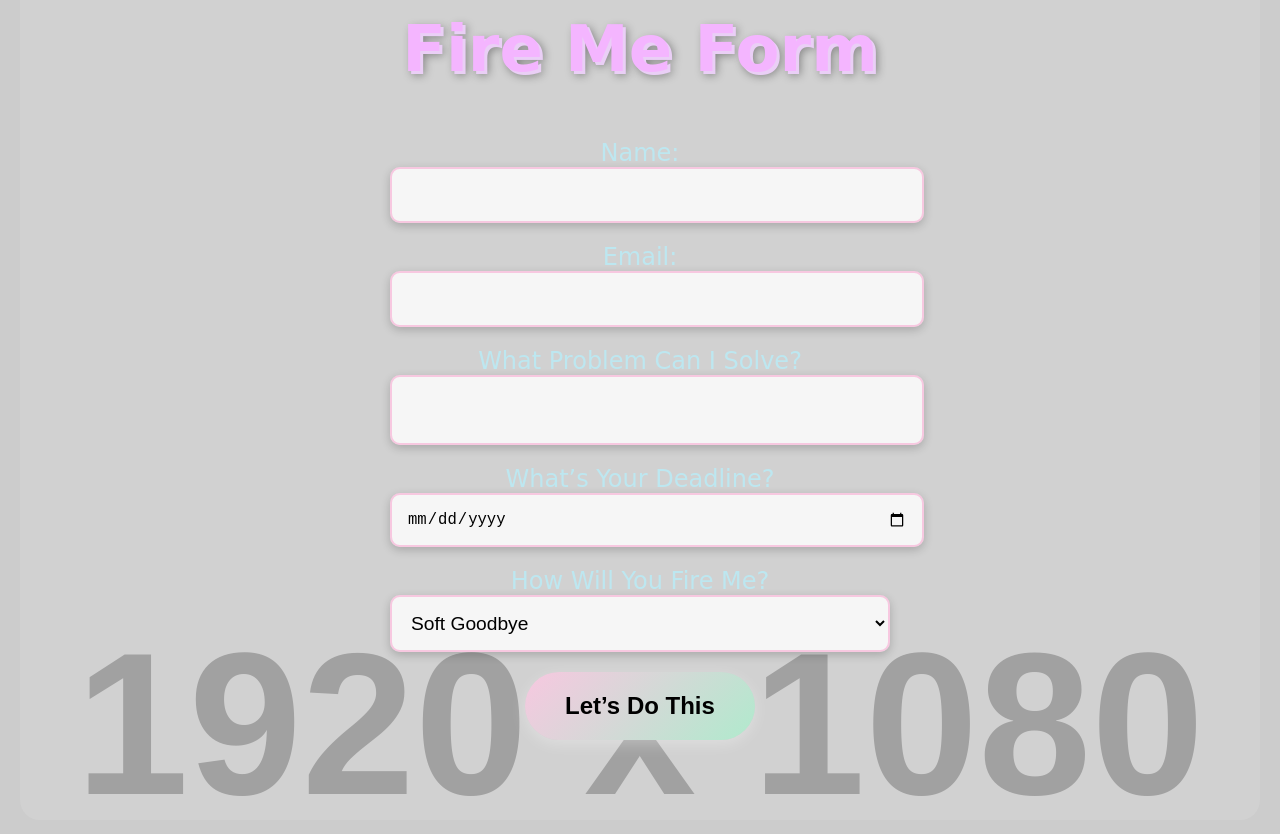
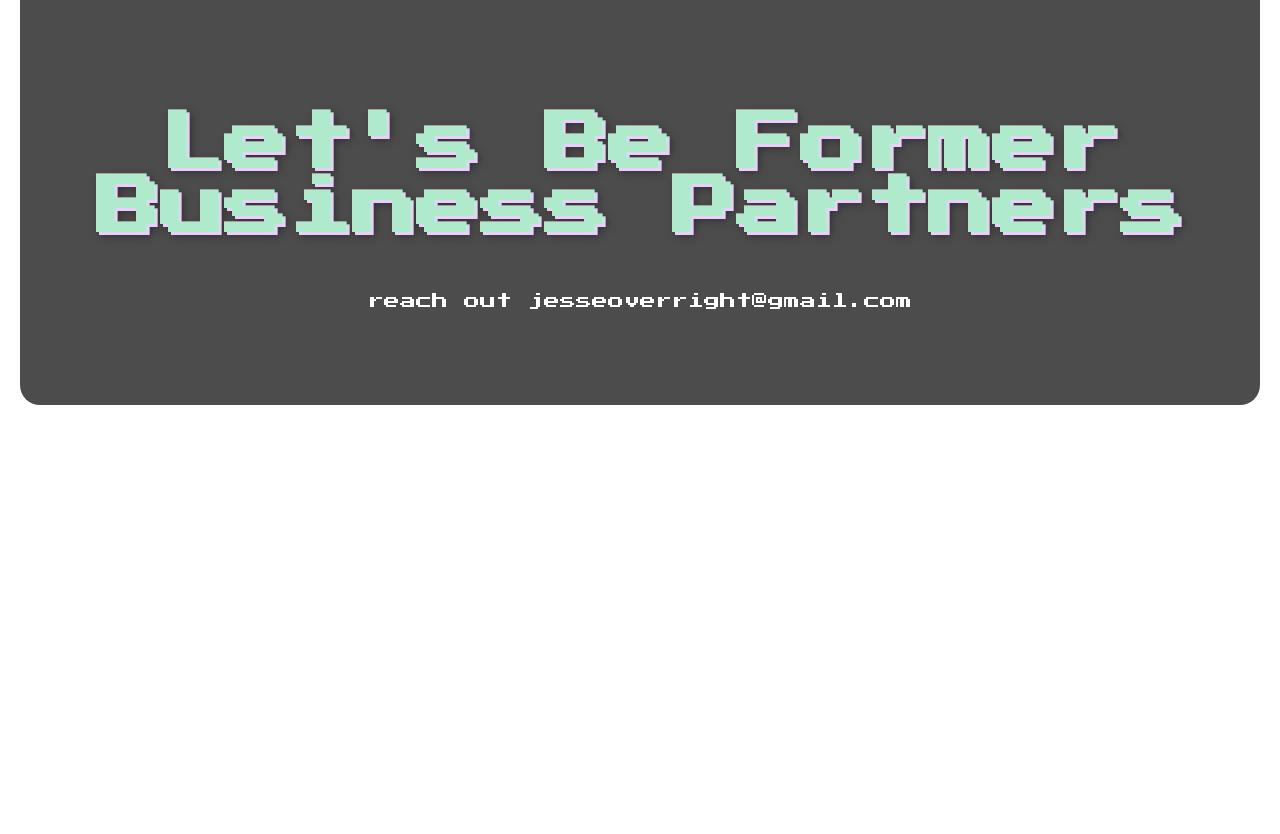
Before and after one commit to leftunder/firejesseoverright.github.io, a plain HTML site: page index.html in a window 1280 px wide. Shown: the part 1260-2094 px from the top of the page. After the commit the page ends 1685 px from the top, so only its background shows below. Drawn offline with Linux system fonts and the light colour scheme; placeholder pictures from the web are drawn by us; a web font is replaced by a local one.

Commit message:
Updates style

```diff
--- a/index.html
+++ b/index.html
@@ -20,29 +20,8 @@
     </div>
 
     <div class="form-section" id="fire-me-form">
-        <h2>Fire Me Form</h2>
-        <form>
-            <label for="name">Name:</label>
-            <input type="text" id="name" name="name" required>
-
-            <label for="email">Email:</label>
-            <input type="email" id="email" name="email" required>
-
-            <label for="problem">What Problem Can I Solve?</label>
-            <textarea id="problem" name="problem" required></textarea>
-
-            <label for="deadline">What’s Your Deadline?</label>
-            <input type="date" id="deadline" name="deadline">
-
-            <label for="firing-style">How Will You Fire Me?</label>
-            <select id="firing-style" name="firing-style">
-                <option value="soft-goodbye">Soft Goodbye</option>
-                <option value="grand-exit">Grand Exit</option>
-                <option value="public-roast">Public Roast</option>
-            </select>
-
-            <button type="submit" class="cta-button">Let’s Do This</button>
-        </form>
+        <h2>Let's Be Former Business Partners</h2>
+        <p>reach out jesseoverright@gmail.com</p>
     </div>
 
     <script src="script.js"></script>
--- a/styles.css
+++ b/styles.css
@@ -1,11 +1,11 @@
 
 @import url('https://fonts.googleapis.com/css2?family=Rubik+Glitch&display=swap');
+@import url('https://fonts.googleapis.com/css2?family=Press+Start+2P&display=swap');
+
 
 body {
     margin: 0;
-    font-family: 'Rubik Glitch', cursive;
-    background: url('https://via.placeholder.com/1920x1080?text=Graffiti+Background') no-repeat center center fixed;
-    background-size: cover;
+    font-family: 'Press Start 2P', cursive;
     color: #fff;
     overflow-x: hidden;
 }
@@ -18,7 +18,8 @@ body {
 }
 
 .hero h1 {
-    font-size: 6em;
+    font-family: 'Rubik Glitch', cursive;
+    font-size: 8em;
     font-weight: bold;
     color: #f7c8e0; /* Pastel pink */
     text-shadow: 4px 4px 0px #ffb6c1, 6px 6px 5px rgba(0, 0, 0, 0.5);
@@ -52,16 +53,22 @@ body {
 .concept, .form-section {
     padding: 80px 20px;
     text-align: center;
-    background: rgba(255, 255, 255, 0.1);
+    background: #ffb6c1;
     border-radius: 20px;
     margin: 20px;
 }
 
 .concept h2, .form-section h2 {
     font-size: 4em;
-    color: #f4b5ff; /* Pastel purple */
+    color: #b0eacd;
     text-shadow: 3px 3px 0px #eacff6, 4px 4px 10px rgba(0, 0, 0, 0.4);
 }
+
+.form-section {
+    background: rgba(0, 0, 0, 0.7);
+}
+
+
 
 form {
     max-width: 500px;
```
